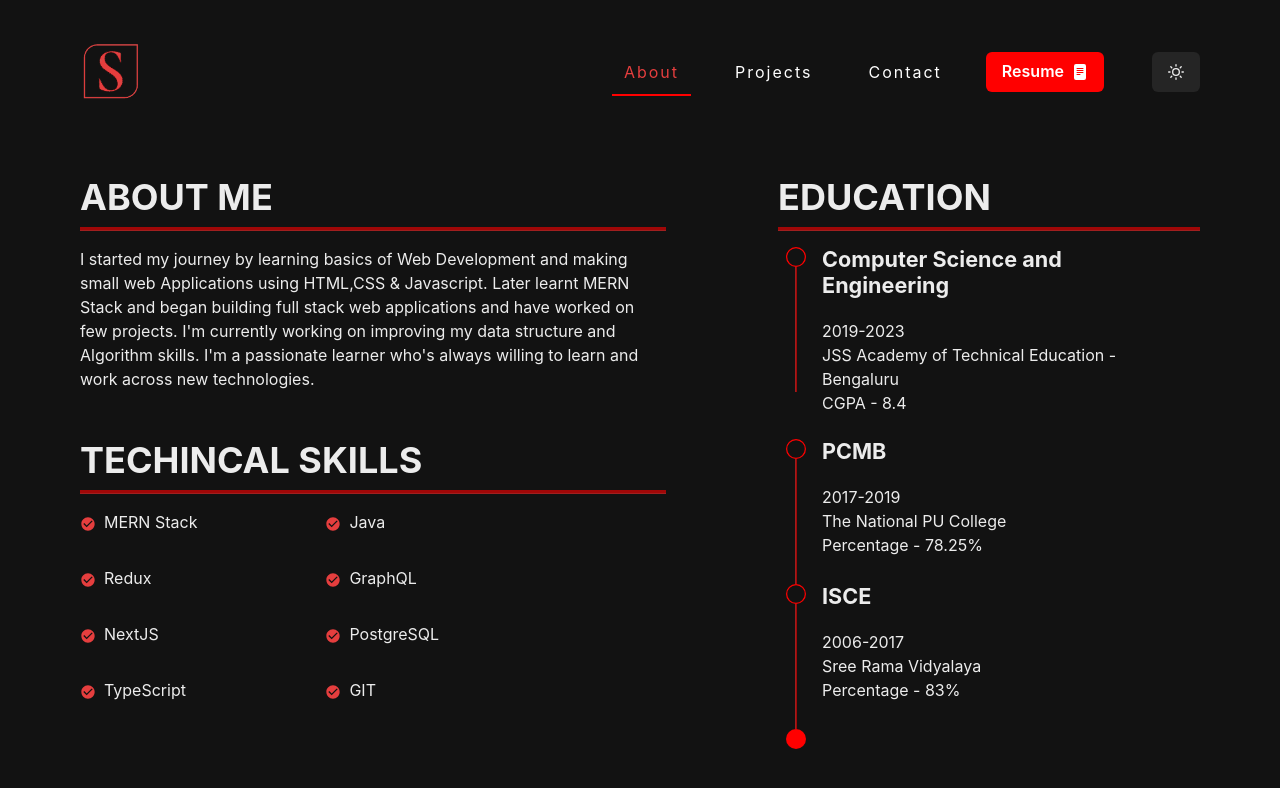
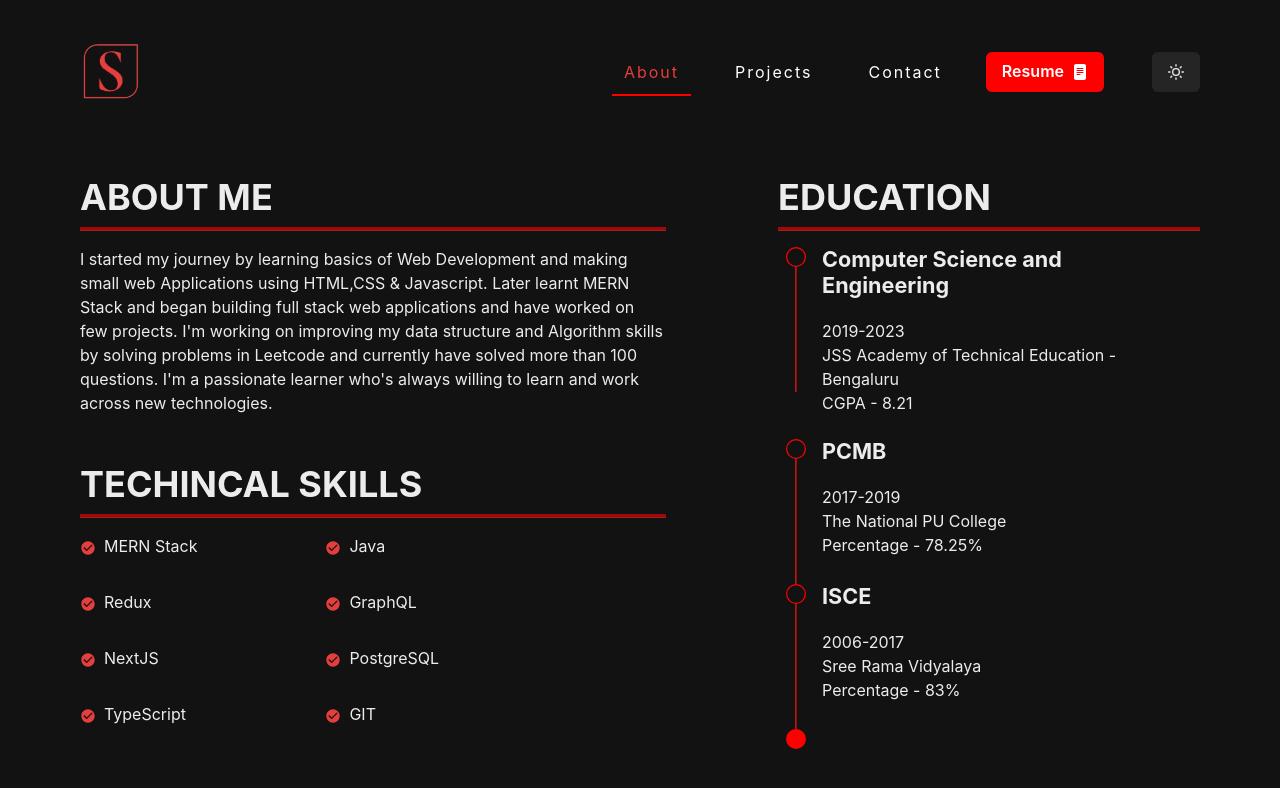
Before and after one commit to Sandeep-M23/Sandeep-M23.vercel.app, a Next.js app: page /about in a window 1280 px wide. Shown: the top 788 px of the page. Built offline with nearby package versions, Linux system fonts and the light colour scheme.

Commit message:
Updated About Me Section

```diff
--- a/pages/about.jsx
+++ b/pages/about.jsx
@@ -30,7 +30,7 @@ const data = [
     course: "Computer Science and Engineering",
     year: "2019-2023",
     institution: "JSS Academy of Technical Education - Bengaluru",
-    grade: "CGPA - 8.4",
+    grade: "CGPA - 8.21",
   },
   {
     course: "PCMB",
@@ -92,8 +92,9 @@ const About = () => {
               I started my journey by learning basics of Web Development and
               making small web Applications using HTML,CSS & Javascript. Later
               learnt MERN Stack and began building full stack web applications
-              and have worked on few projects. I'm currently working on
-              improving my data structure and Algorithm skills. I'm a passionate
+              and have worked on few projects. I'm working on improving my data
+              structure and Algorithm skills by solving problems in Leetcode and
+              currently have solved more than 100 questions. I'm a passionate
               learner who's always willing to learn and work across new
               technologies.
             </MotionText>
```
